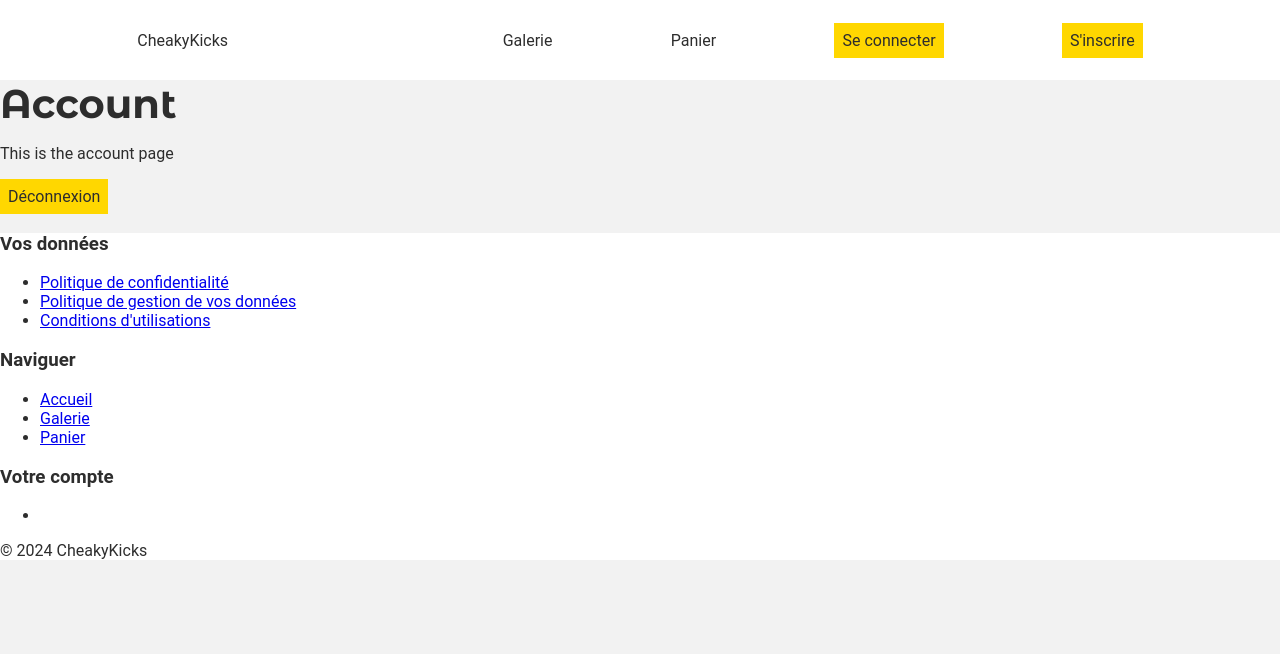
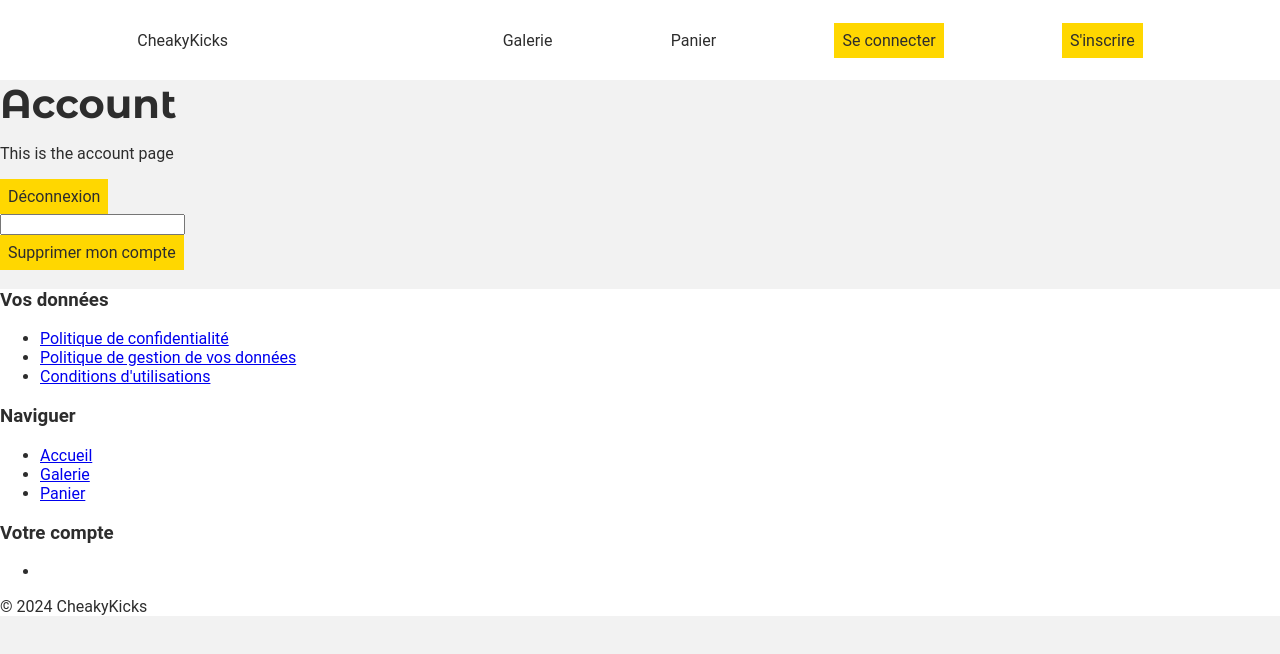
Before and after one commit to Vlndo/CheakyKicks, a React (Vite) app: page /mon-compte in a window 1280 px wide. Shown: the top 654 px of the page. Built offline with nearby package versions, Linux system fonts and the light colour scheme; no server answers.

Commit message:
connexion + inscription (on garde qu'un compte en mémoire à la fois pour l'instant

```diff
--- a/src/components/Modal.tsx
+++ b/src/components/Modal.tsx
@@ -3,11 +3,22 @@ import Btn from "./Btns";
 
 interface Modal {
     title: string;
+    x: number;
 }
 
 const Modal: React.FC<Modal> = ({ title }) => {
     let inputMail = useRef(null);
     let inputPassword = useRef(null);
+    // let x: number | undefined;
+    // if (!x) {
+    //     x = 0;
+    // } else {
+    //     x = x + 1;
+    // }
+    // const LocalStrorageUsers = {
+    //     email: `email ${x}`,
+    //     password: `password ${x}`,
+    // };
 
     if (!localStorage.getItem("isAuthenticated")) {
         localStorage.setItem("isAuthenticated", "false");
@@ -20,22 +31,45 @@ const Modal: React.FC<Modal> = ({ title }) => {
     };
 
     const triggerModal = () => {
+        if (title === "S'inscrire") {
             if (
                 inputMail.current.value != "" &&
                 inputPassword.current.value != ""
             ) {
+                setModal(true);
+                localStorage.setItem("isAuthenticated", "true");
+                localStorage.setItem("email", inputMail.current.value);
+                localStorage.setItem("password", inputPassword.current.value);
+                // x++;
+                window.location.reload();
+            } else if (
+                !inputMail.current.value ||
+                !inputPassword.current.value
+            ) {
+                setModal(false);
+                alert("remplissez les informations");
+            }
+        } else if (title === "Se connecter") {
+            if (
+                inputMail.current.value === localStorage.getItem("email") &&
+                inputPassword.current.value === localStorage.getItem("password")
+            ) {
                 console.log(
                     "mail : ",
-                JSON.stringify(inputMail.current.value),
+                    inputMail.current.value,
                     "password : ",
-                JSON.stringify(inputPassword.current.value)
+                    inputPassword.current.value
                 );
                 setModal(true);
                 localStorage.setItem("isAuthenticated", "true");
                 window.location.reload();
-        } else if (!inputMail.current.value || !inputPassword.current.value) {
+            } else if (
+                inputMail.current.value != localStorage.getItem("email") ||
+                inputPassword.current.value != localStorage.getItem("password")
+            ) {
+                alert("Utilisateur inconnu");
                 setModal(false);
-            alert("remplissez les informations");
+            }
         }
     };
 
--- a/src/pages/Account.tsx
+++ b/src/pages/Account.tsx
@@ -1,4 +1,4 @@
-import React from "react";
+import React, { useRef } from "react";
 import { useNavigate } from "react-router-dom";
 import Btn from "../components/Btns";
 
@@ -8,11 +8,35 @@ interface CredentialsProps {
 }
 
 const Account: React.FC<CredentialsProps> = () => {
+    let passwordForDeleteBtn = useRef(null);
     const navigate = useNavigate();
     const handleBtnClick = () => {
         localStorage.setItem("isAuthenticated", "false");
         navigate("/");
         window.location.reload();
+    };
+    const deleteAccount = () => {
+        console.log(
+            "mot de passe écrit dans le champ : ",
+            passwordForDeleteBtn.current.value
+        );
+        console.log(
+            "mot de passe dans le local storage : ",
+            localStorage.getItem("password")
+        );
+        if (
+            passwordForDeleteBtn.current.value ===
+            localStorage.getItem("password")
+        ) {
+            localStorage.setItem("isAuthenticated", "false");
+            localStorage.removeItem("email");
+            localStorage.removeItem("password");
+            navigate("/");
+            window.location.reload();
+        } else {
+            alert("Mauvais mot de passe");
+            window.location.reload();
+        }
     };
 
     return (
@@ -26,6 +50,15 @@ const Account: React.FC<CredentialsProps> = () => {
                 text="Déconnexion"
                 image=""
             />
+            <form action="">
+                <input type="password" required ref={passwordForDeleteBtn} />
+                <Btn
+                    onClick={deleteAccount}
+                    className="btn"
+                    text="Supprimer mon compte"
+                    image=""
+                />
+            </form>
         </main>
     );
 };
```
Lines whose indentation alone changed are shown as unchanged.
